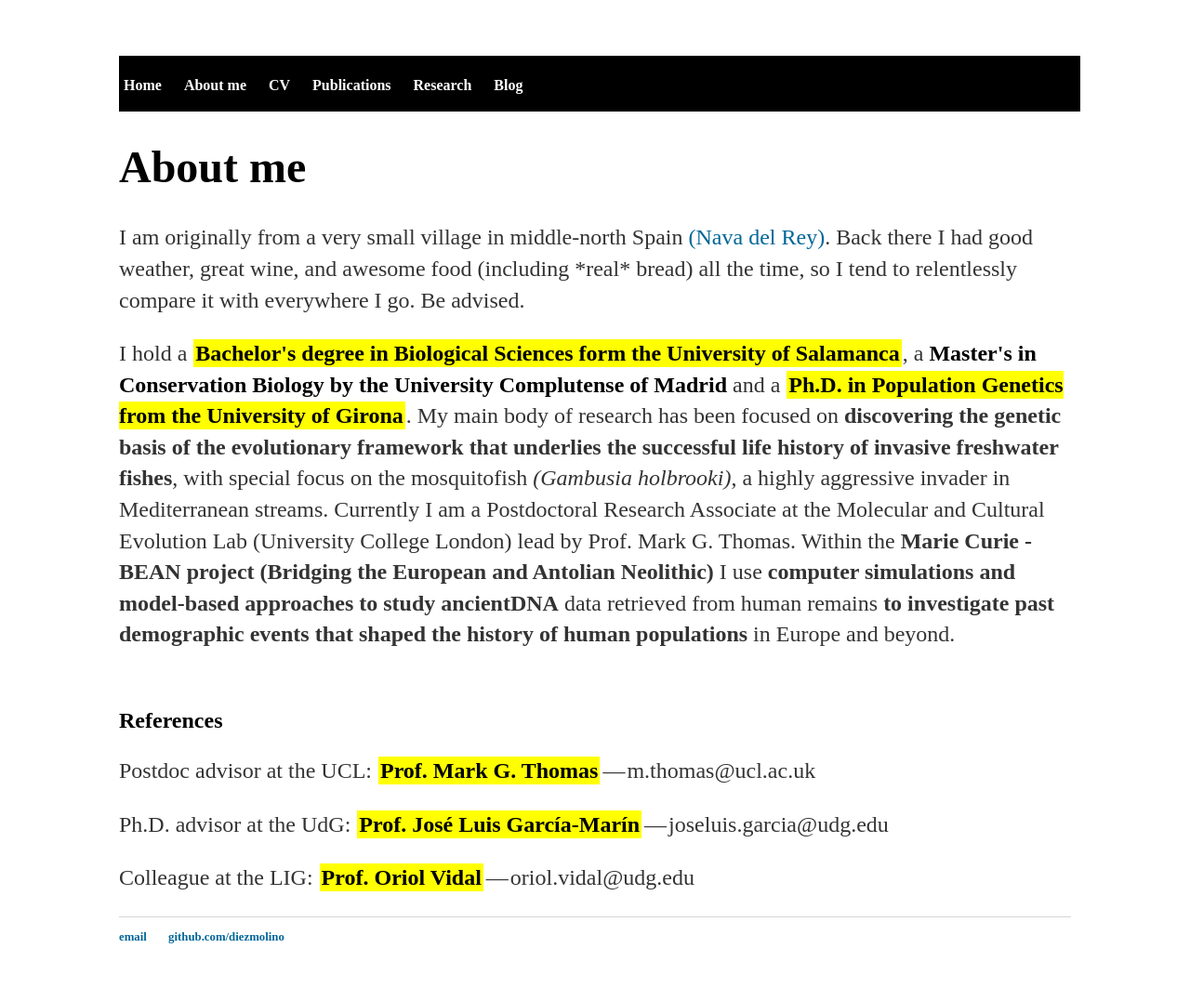
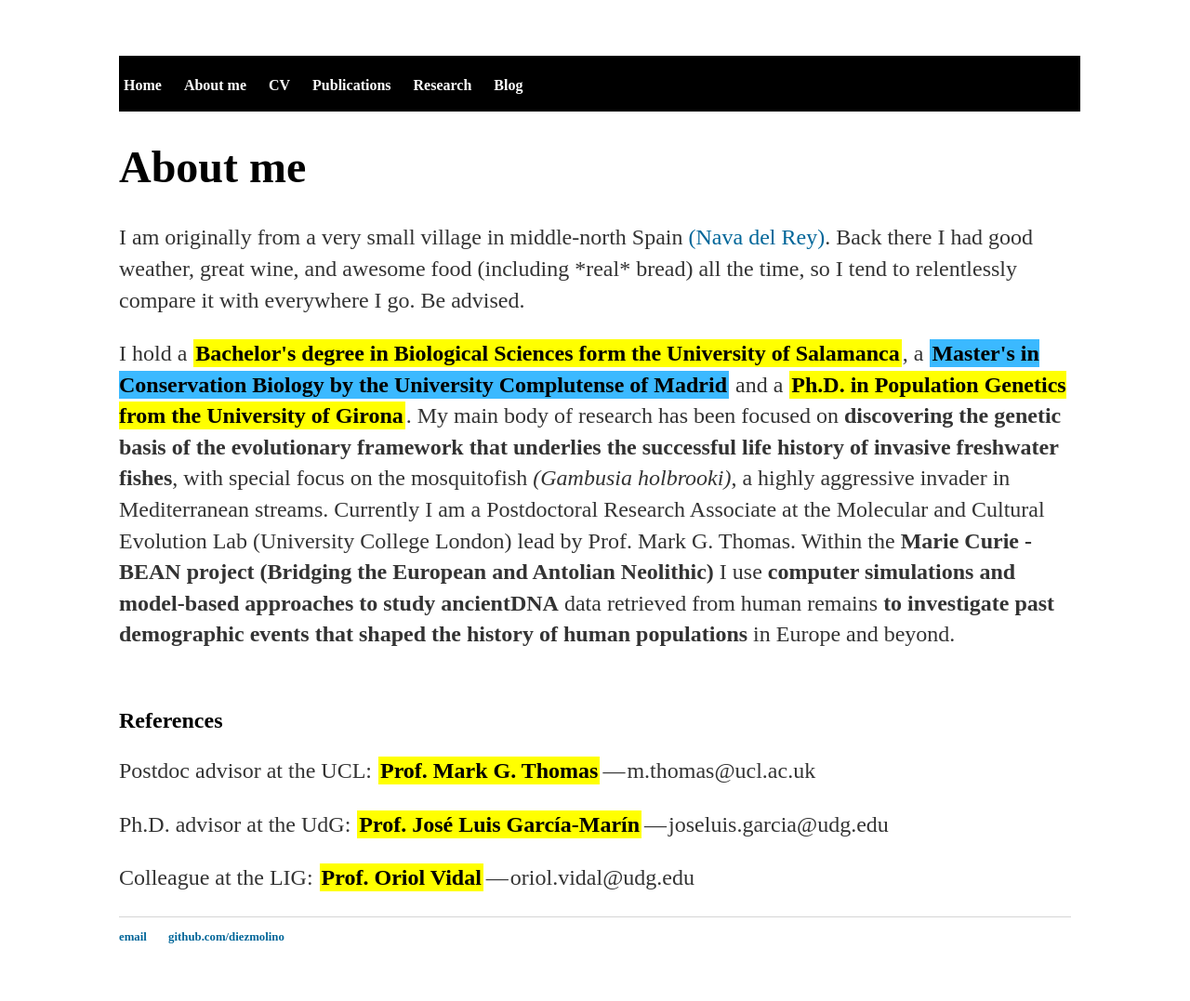
Before and after one commit to DiezMolino/diezmolino.github.io, a Jekyll site: the page about/index.html, which Jekyll copies as it is, in a window 1280 px wide. Shown: the whole page at 93% size. Built offline with Jekyll 4.4.1, drawn with Linux system fonts in a browser that asks for light colours.

Commit message:
Update index.html

```diff
--- a/about/index.html
+++ b/about/index.html
@@ -35,7 +35,7 @@
 
         		<p>I am originally from a very small village in middle-north Spain <a class='one' href='https://www.google.co.uk/webhp?sourceid=chrome-instant&ion=1&espv=2&ie=UTF-8#q=nava%20del%20rey'>(Nava del Rey)</a>. Back there I had good weather, great wine, and awesome food (including *real* bread) all the time, so I tend to relentlessly compare it with everywhere I go. Be advised. </p>
 
-        		<p>I hold a <b style='padding:2px; color: black; background-color: yellow; border: white 1px solid'>Bachelor's degree in Biological Sciences form the University of Salamanca</b>, a <b style='color: black; border-bottom: 1px #3BB9FF'>Master's in Conservation Biology by the University Complutense of Madrid</b> and a <b style='padding:2px; color: black; background-color: yellow; border: white 1px solid'>Ph.D. in Population Genetics  from the University of Girona</b>. My main body of research has been focused on <b>discovering the genetic basis of the evolutionary framework that underlies the successful life history of invasive freshwater fishes</b>, with special focus on the mosquitofish <i>(Gambusia holbrooki)</i>, a highly aggressive invader in Mediterranean streams. Currently I am a Postdoctoral Research Associate at the Molecular and Cultural Evolution Lab (University College London) lead by Prof. Mark G. Thomas. Within the <b>Marie Curie - BEAN project (Bridging the European and Antolian Neolithic)</b> I use <b>computer simulations and model-based approaches to study ancientDNA</b> data retrieved from human remains <b>to investigate past demographic events that shaped the history of human populations</b> in Europe and beyond.</p>
+        		<p>I hold a <b style='padding:2px; color: black; background-color: yellow; border: white 1px solid'>Bachelor's degree in Biological Sciences form the University of Salamanca</b>, a <b style='padding:2px; color: black; background-color: #3BB9FF; border: white 1px solid'>Master's in Conservation Biology by the University Complutense of Madrid</b> and a <b style='padding:2px; color: black; background-color: yellow; border: white 1px solid'>Ph.D. in Population Genetics  from the University of Girona</b>. My main body of research has been focused on <b>discovering the genetic basis of the evolutionary framework that underlies the successful life history of invasive freshwater fishes</b>, with special focus on the mosquitofish <i>(Gambusia holbrooki)</i>, a highly aggressive invader in Mediterranean streams. Currently I am a Postdoctoral Research Associate at the Molecular and Cultural Evolution Lab (University College London) lead by Prof. Mark G. Thomas. Within the <b>Marie Curie - BEAN project (Bridging the European and Antolian Neolithic)</b> I use <b>computer simulations and model-based approaches to study ancientDNA</b> data retrieved from human remains <b>to investigate past demographic events that shaped the history of human populations</b> in Europe and beyond.</p>
 
 <br/>
 
```
